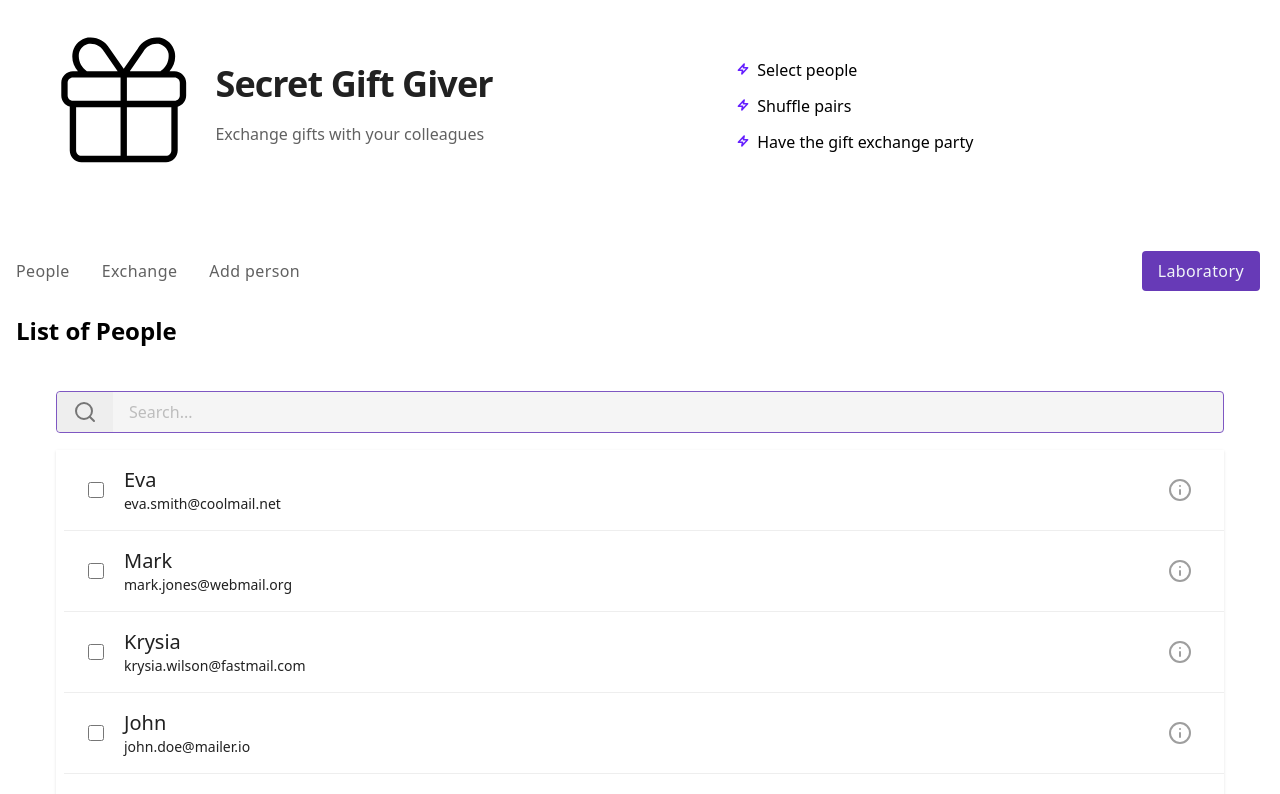
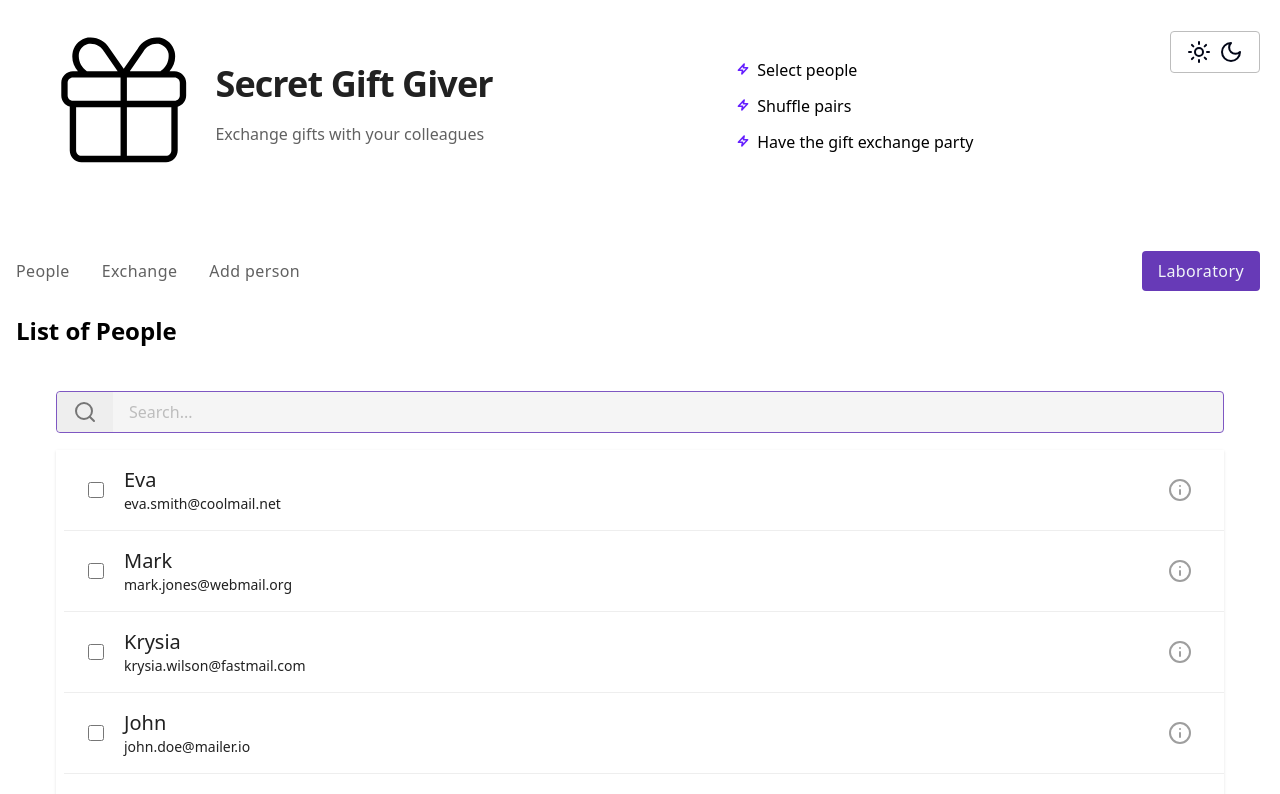
Before and after one commit to michaljabi/eduwebpl-react-hooks, a React (Vite) app: page / in a window 1280 px wide. Shown: the top 794 px of the page. Built offline with nearby package versions, Linux system fonts and the light colour scheme; data requests are answered from the project's data file.

Commit message:
lesson17(ThemeToggle): initial code.

```diff
--- a/src/App.jsx
+++ b/src/App.jsx
@@ -1,6 +1,8 @@
 import { Header } from "./components/Header.jsx"
 import { Navbar } from "./components/Navbar.jsx"
 import { Outlet } from "react-router-dom"
+import { Button } from "./components/ui/Button.jsx"
+import { MoonIcon, SunIcon } from "lucide-react"
 
 /**
  * Tailwind inspired by:
@@ -18,6 +20,14 @@ function App() {
         subtitle="Exchange gifts with your colleagues"
       />
       <main className="container p-4 mx-auto">
+        <div className="relative">
+          <Button
+            className="absolute right-0 top-[-240px] lg:top-[-200px]"
+            as="secondary"
+          >
+            <SunIcon /> <MoonIcon />
+          </Button>
+        </div>
         <Navbar />
         <Outlet />
       </main>
```
